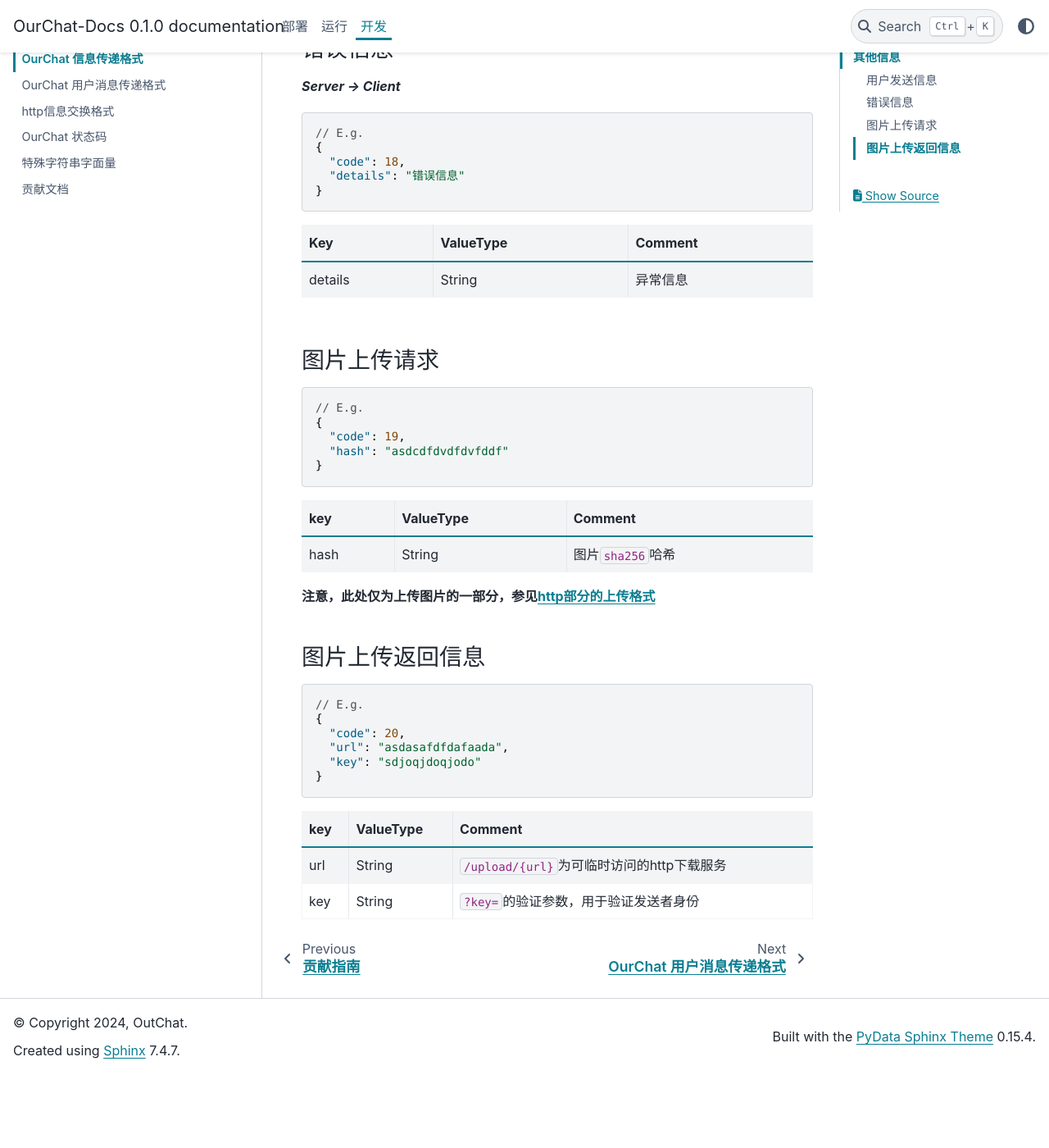
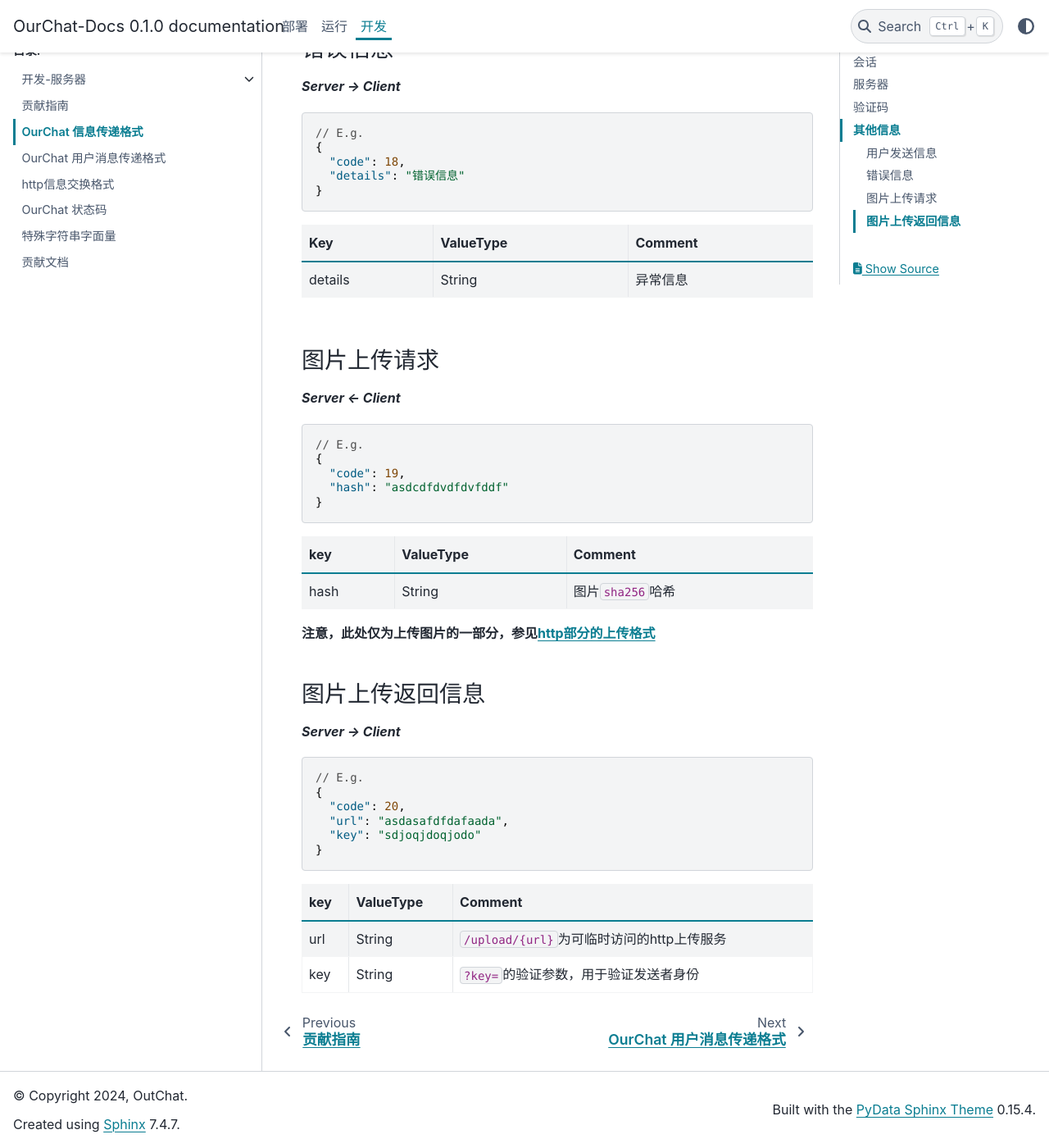
Before and after one commit to SkyUOI/OurChat-Docs, a Sphinx documentation site: the page built from docs/source/docs/development/msg_json.md, in a window 1280 px wide and 1400 px high, scrolled down 10832 px. Shown: the whole window at 82% size. Built offline with Sphinx 7.4.7 and the PyData theme 0.15.4, drawn with Linux system fonts in a browser that asks for light colours; before the commit the page ends 12142 px from its top, so only the background shows below that.

Commit message:
fix: typos

````diff
--- a/docs/source/docs/development/msg_json.md
+++ b/docs/source/docs/development/msg_json.md
@@ -35,9 +35,9 @@
 }
 ```
 
-| key         | ValueType | comment                                                                          |
-|:------------|:----------|:---------------------------------------------------------------------------------|
-| ocid        | String    | 该账号的 ocid                                                                   |
+| key    | ValueType | comment                                                                     |
+|:-------|:----------|:----------------------------------------------------------------------------|
+| ocid   | String    | 该账号的 ocid                                                               |
 | status | Number    | 状态码，返回运行状态，详情见[**状态码**`status`](status_code.md#注册返回信息) |
 
 ### 登录信息
@@ -73,9 +73,9 @@
 }
 ```
 
-| key         | ValueType | comment                                                                          |
-|:------------|:----------|:---------------------------------------------------------------------------------|
-| ocid        | String    | 该账号的 ocid                                                                    |
+| key    | ValueType | comment                                                                     |
+|:-------|:----------|:----------------------------------------------------------------------------|
+| ocid   | String    | 该账号的 ocid                                                               |
 | status | Number    | 状态码，返回运行状态，详情见[**状态码**`status`](status_code.md#登录返回信息) |
 
 ### 获取账号信息
@@ -131,9 +131,9 @@
 }
 ```
 
-| key         | ValueType | comment                                                                                  |
-|:------------|:----------|:-----------------------------------------------------------------------------------------|
-| data        | Object    | 账号信息,详情[见上**获取账号信息**`request_value`](#获取账号信息)                        |
+| key    | ValueType | comment                                                                             |
+|:-------|:----------|:------------------------------------------------------------------------------------|
+| data   | Object    | 账号信息,详情[见上**获取账号信息**`request_value`](#获取账号信息)                   |
 | status | Number    | 状态码，返回运行状态，详情见[**状态码**`status`](status_code.md#获取账号信息返回信息) |
 
 ### 注销
@@ -161,8 +161,8 @@
 }
 ```
 
-| key         | ValueType | comment                                                                          |
-|:------------|:----------|:---------------------------------------------------------------------------------|
+| key    | ValueType | comment                                                                     |
+|:-------|:----------|:----------------------------------------------------------------------------|
 | status | Number    | 状态码，返回运行状态，详情见[**状态码**`status`](status_code.md#注销返回信息) |
 
 ### 设置账号信息
@@ -206,8 +206,8 @@
 }
 ```
 
-| key         | ValueType | comment                                                                                  |
-|:------------|:----------|:-----------------------------------------------------------------------------------------|
+| key    | ValueType | comment                                                                             |
+|:-------|:----------|:------------------------------------------------------------------------------------|
 | status | Number    | 状态码，返回运行状态，详情见[**状态码**`status`](status_code.md#设置账号信息返回信息) |
 
 ## 会话
@@ -261,9 +261,9 @@
 }
 ```
 
-| key         | ValueType | comment                                                                                  |
-|:------------|:----------|:-----------------------------------------------------------------------------------------|
-| data        | Object    | 账号信息,详情[见上**获取会话信息**`request_value`](#获取会话信息)                        |
+| key    | ValueType | comment                                                                             |
+|:-------|:----------|:------------------------------------------------------------------------------------|
+| data   | Object    | 账号信息,详情[见上**获取会话信息**`request_value`](#获取会话信息)                   |
 | status | Number    | 状态码，返回运行状态，详情见[**状态码**`status`](status_code.md#获取会话信息返回信息) |
 
 ### 新建会话请求信息
@@ -317,10 +317,10 @@
 }
 ```
 
-| key         | ValueType | comment                                                                              |
-|:------------|:----------|:-------------------------------------------------------------------------------------|
-| session_id  | Number    | 会话 id                                                                              |
-| status | Number    | 状态码，返回运行状态，详情见[**状态码**`status`](status_code.md#新建会话返回信息) |
+| key        | ValueType | comment                                                                         |
+|:-----------|:----------|:--------------------------------------------------------------------------------|
+| session_id | Number    | 会话 id                                                                         |
+| status     | Number    | 状态码，返回运行状态，详情见[**状态码**`status`](status_code.md#新建会话返回信息) |
 
 ## 服务器
 
@@ -336,8 +336,8 @@
 }
 ```
 
-| key         | ValueType | comment                                                                            |
-|:------------|:----------|:-----------------------------------------------------------------------------------|
+| key    | ValueType | comment                                                                       |
+|:-------|:----------|:------------------------------------------------------------------------------|
 | status | Number    | 状态码，返回运行状态，详情见[**状态码**`status`](status_code.md#获取服务器状态) |
 
 ## 验证码
@@ -381,8 +381,8 @@
 }
 ```
 
-| key         | ValueType | comment                                                                      |
-|:------------|:----------|:-----------------------------------------------------------------------------|
+| key    | ValueType | comment                                                                 |
+|:-------|:----------|:------------------------------------------------------------------------|
 | status | Number    | 状态码，返回运行状态，详情见[**状态码**`status`](status_code.md#验证状态) |
 
 ## 其他信息
@@ -439,6 +439,8 @@
 
 ### 图片上传请求
 
+**_Server <- Client_**
+
 ```json
 // E.g.
 {
@@ -447,13 +449,15 @@
 }
 ```
 
-|key|ValueType|Comment|
-|:---|:---|:---|
-|hash|String|图片`sha256`哈希|
+| key  | ValueType | Comment          |
+|:-----|:----------|:-----------------|
+| hash | String    | 图片`sha256`哈希 |
 
 **注意，此处仅为上传图片的一部分，参见[http部分的上传格式](./http_msg.md#文件上传)**
 
 ### 图片上传返回信息
+
+**_Server -> Client_**
 
 ```json
 // E.g.
@@ -464,7 +468,7 @@
 }
 ```
 
-|key|ValueType|Comment|
-|:--|:--|:--|
-|url|String|`/upload/{url}`为可临时访问的http下载服务|
-|key|String|`?key=`的验证参数，用于验证发送者身份|
+| key | ValueType | Comment                                   |
+|:----|:----------|:------------------------------------------|
+| url | String    | `/upload/{url}`为可临时访问的http上传服务 |
+| key | String    | `?key=`的验证参数，用于验证发送者身份      |
````
Also changed, not shown: 1 other file.
